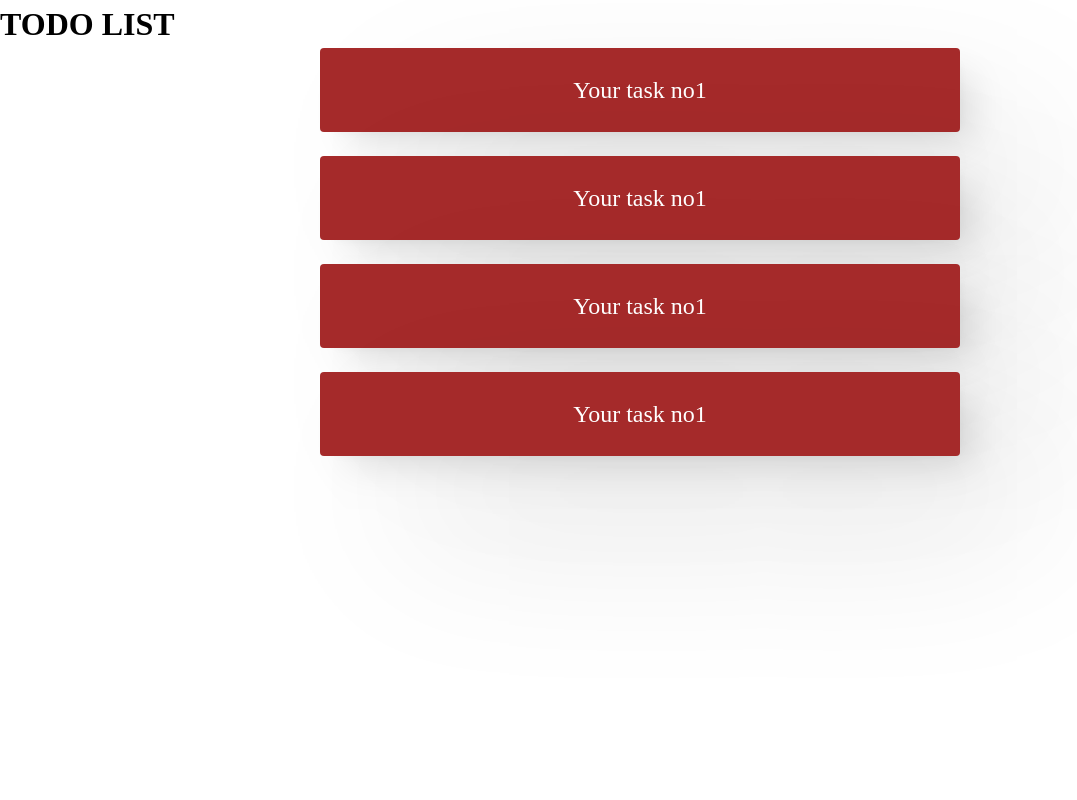
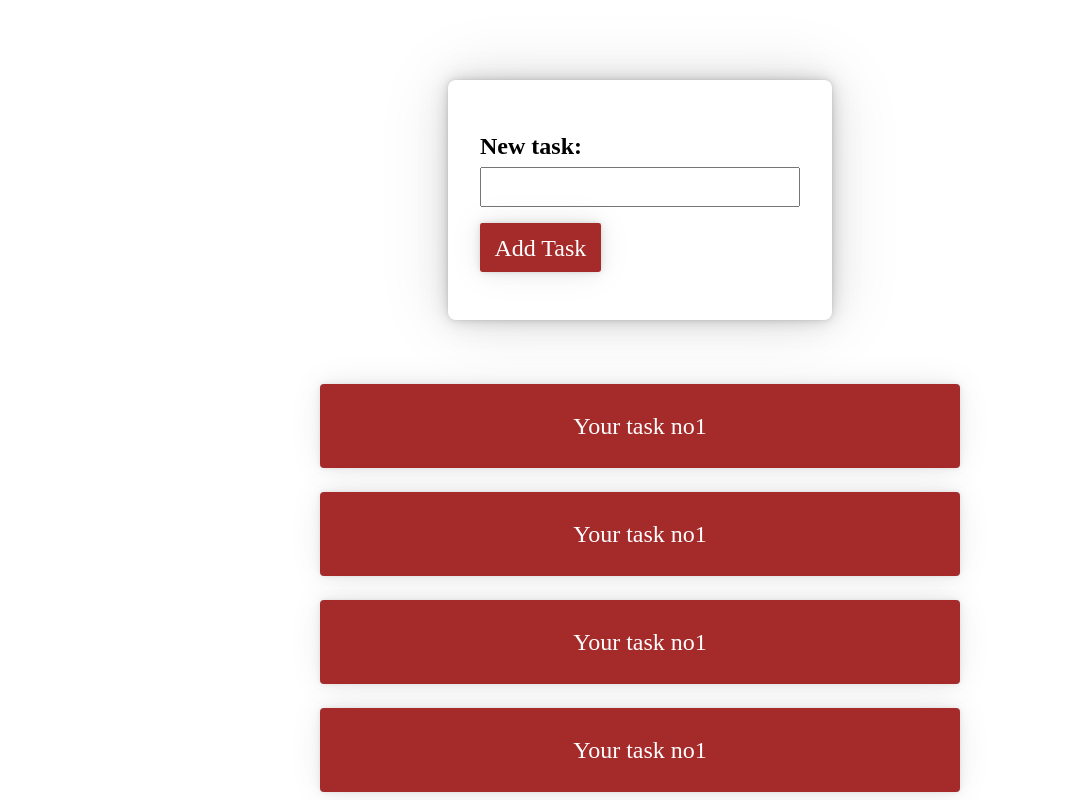
Before and after one commit to Muhammad-Sabir/todo-list, a React (Vite) app: page / in a window 1280 px wide. Shown: the whole page, without its empty margins (0-1077 px from the left). Built offline with nearby package versions, Linux system fonts and the light colour scheme.

Commit message:
Add new task and task form components

```diff
--- a/src/App.jsx
+++ b/src/App.jsx
@@ -1,6 +1,7 @@
-import { useState } from 'react';
+import React, { useState } from 'react';
 
 import Tasks from './components/Tasks/Tasks';
+import NewTask from './components/NewTask/NewTask';
 
 import './App.css';
 
@@ -9,8 +10,8 @@ function App() {
 
 	return (
 		<>
-			<h1>TODO LIST</h1>
-			<Tasks/>
+			<NewTask />
+			<Tasks />
 		</>
 	);
 }
--- /dev/null
+++ b/src/components/NewTask/NewTask.jsx
@@ -0,0 +1,13 @@
+import React from 'react';
+
+import TaskForm from './TaskForm';
+
+import './NewTask.css';
+
+const NewTask = () => {
+    return <>
+        <TaskForm/>
+    </>;
+};
+
+export default NewTask;
--- /dev/null
+++ b/src/components/NewTask/TaskForm.css
@@ -0,0 +1,56 @@
+form {
+	margin-top: 5rem;
+	padding: 3rem 2rem;
+	width: 30%;
+	margin-left: 35%;
+	border-radius: 0.5rem;
+	box-shadow: 0px 0px 1.5px rgba(0, 0, 0, 0.026),
+		0px 0px 3.4px rgba(0, 0, 0, 0.038), 0px 0px 5.9px rgba(0, 0, 0, 0.047),
+		0px 0px 9.4px rgba(0, 0, 0, 0.055), 0px 0px 14.5px rgba(0, 0, 0, 0.063),
+		0px 0px 22.6px rgba(0, 0, 0, 0.072), 0px 0px 37.5px rgba(0, 0, 0, 0.084),
+		0px 0px 75px rgba(0, 0, 0, 0.11);
+}
+
+.new-task__controls {
+	font-size: 1.5rem;
+	display: flex;
+	flex-direction: column;
+	gap: 0.2rem;
+}
+
+.new-task__controls label {
+	font-weight: 700;
+}
+
+.new-task__controls input {
+	padding: 0rem 0.5rem;
+}
+
+.new-task__controls input:focus {
+	outline: none;
+	border: 1px solid brown;
+	box-shadow: 0px 0px 0.7px rgba(0, 0, 0, 0.017),
+		0px 0px 1.6px rgba(0, 0, 0, 0.024), 0px 0px 2.8px rgba(0, 0, 0, 0.03),
+		0px 0px 4.5px rgba(0, 0, 0, 0.035), 0px 0px 7px rgba(0, 0, 0, 0.04),
+		0px 0px 10.9px rgba(0, 0, 0, 0.046), 0px 0px 18px rgba(0, 0, 0, 0.053),
+		0px 0px 36px rgba(0, 0, 0, 0.07);
+}
+
+.new-task__actions {
+	font-size: 1.5rem;
+	margin-top: 1rem;
+}
+
+.new-task__actions button {
+	padding: 0.4rem 0.9rem;
+	background-color: brown;
+	color: white;
+	border: 0px;
+	border-radius: 0.15rem;
+	cursor: pointer;
+	box-shadow: 0px 0px 0.7px rgba(0, 0, 0, 0.017),
+		0px 0px 1.6px rgba(0, 0, 0, 0.024), 0px 0px 2.8px rgba(0, 0, 0, 0.03),
+		0px 0px 4.5px rgba(0, 0, 0, 0.035), 0px 0px 7px rgba(0, 0, 0, 0.04),
+		0px 0px 10.9px rgba(0, 0, 0, 0.046), 0px 0px 18px rgba(0, 0, 0, 0.053),
+		0px 0px 36px rgba(0, 0, 0, 0.07);
+}
--- /dev/null
+++ b/src/components/NewTask/TaskForm.jsx
@@ -0,0 +1,20 @@
+import React from 'react';
+
+import './TaskForm.css';
+
+const TaskForm = () => {
+	return (
+		<form>
+			<div className="new-task__controls">
+				<label>New task: </label>
+				<input type="text" />
+			</div>
+
+			<div className="new-task__actions">
+				<button>Add Task</button>
+			</div>
+		</form>
+	);
+};
+
+export default TaskForm;
--- a/src/components/Tasks/TaskItem.css
+++ b/src/components/Tasks/TaskItem.css
@@ -5,7 +5,8 @@
 	font-size: 1.5rem;
 	text-align: center;
 	border-radius: 0.25rem;
-	box-shadow: 6px 5.5px 11.2px -10px rgba(0, 0, 0, 0.088),
-		19.9px 18.4px 37.5px -10px rgba(0, 0, 0, 0.116),
-		81px 75px 168px -10px rgba(0, 0, 0, 0.15);
+	box-shadow: 0px 0px 1px rgba(0, 0, 0, 0.02),
+		0px 0px 2.3px rgba(0, 0, 0, 0.028), 0px 0px 4.4px rgba(0, 0, 0, 0.035),
+		0px 0px 7.8px rgba(0, 0, 0, 0.042), 0px 0px 14.6px rgba(0, 0, 0, 0.05),
+		0px 0px 35px rgba(0, 0, 0, 0.07);
 }
--- a/src/components/Tasks/TaskItem.jsx
+++ b/src/components/Tasks/TaskItem.jsx
@@ -1,3 +1,5 @@
+import React from 'react';
+
 import './TaskItem.css';
 
 const TaskItem = () => {
--- a/src/components/Tasks/Tasks.css
+++ b/src/components/Tasks/Tasks.css
@@ -1,4 +1,5 @@
 .tasks {
+    margin-top: 4rem;
 	list-style: none;
 	display: flex;
 	flex-direction: column;
```
Also changed, not shown: src/components/NewTask/NewTask.css (added).
